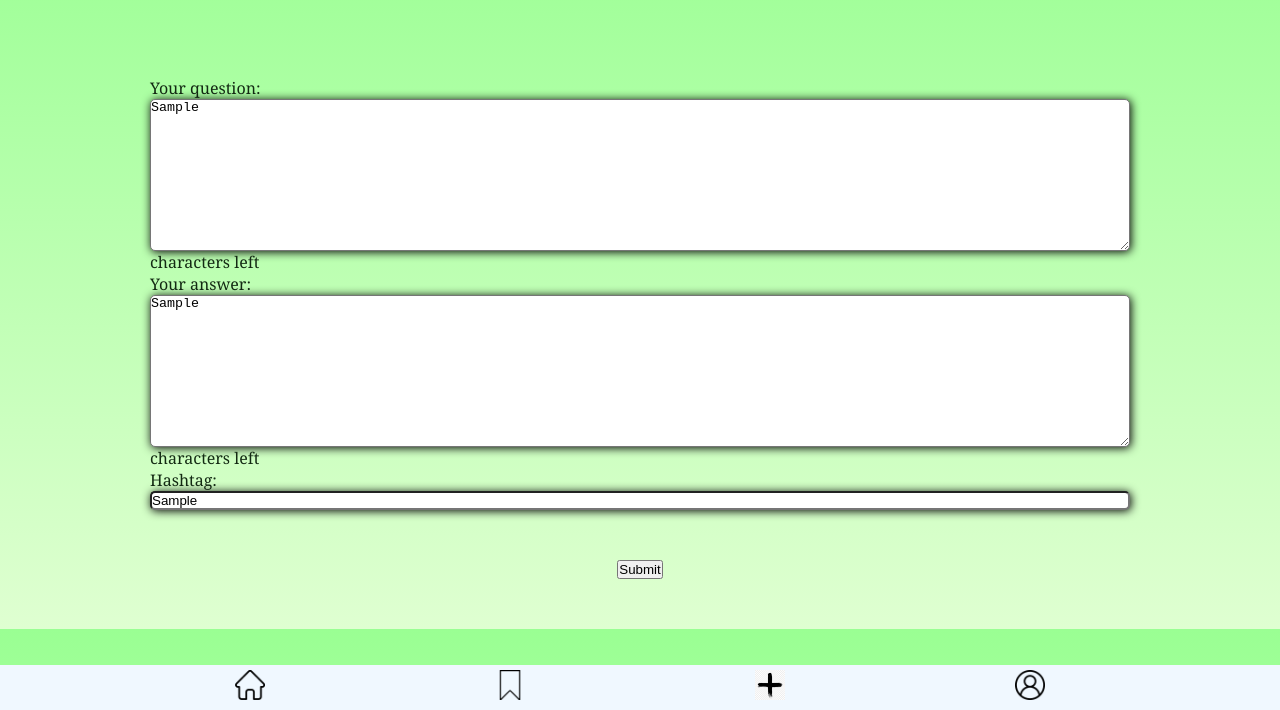
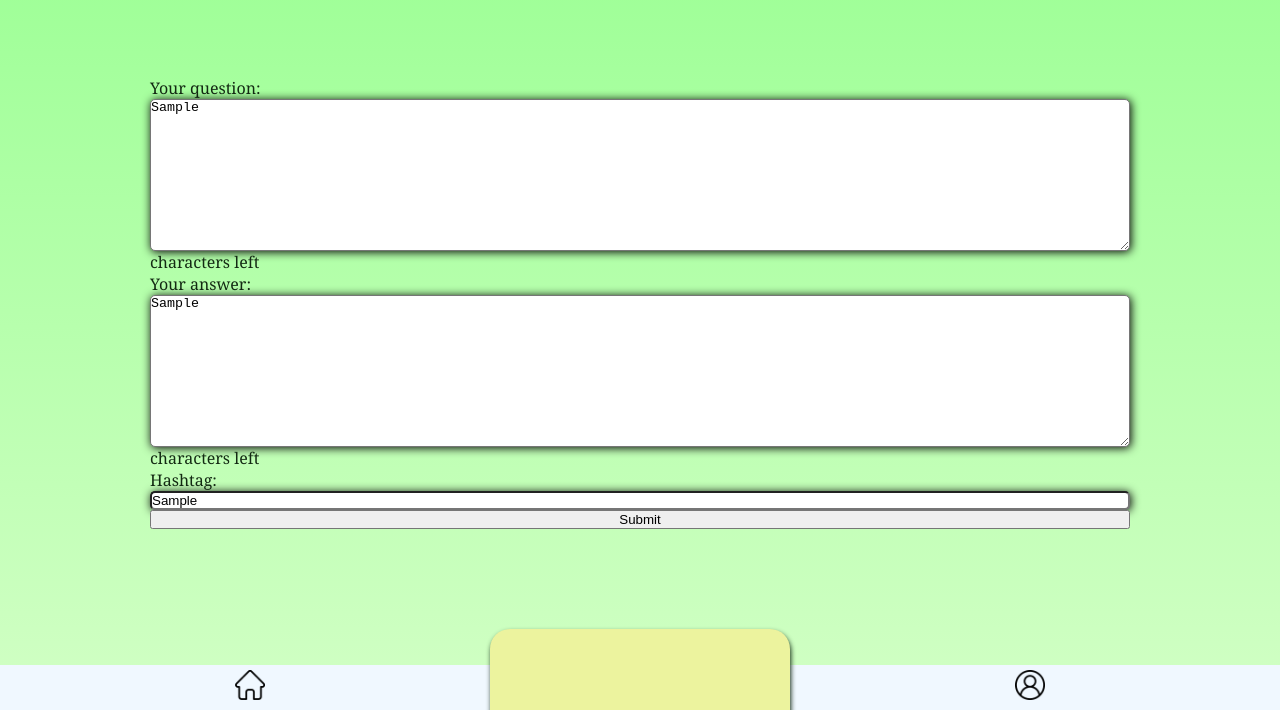
Before and after one commit to victor-f-santos/victor-quiz-app, a plain HTML site: page form.html in a window 1280 px wide. Both pictures are taken after typing "Sample", "Sample", "Sample" into the empty fields and a click on the button "Submit". Shown: the part 90-800 px from the top of the page. Drawn offline with Linux system fonts and the light colour scheme.

Commit message:
card created

```diff
--- a/JS/form.js
+++ b/JS/form.js
@@ -4,9 +4,18 @@ const counter = document.getElementById("your-answer");
 
 form.addEventListener("submit", (event) => {
   event.preventDefault();
+  const formData = new FormData(event.target);
+  const data = Object.fromEntries(formData);
+
+  const card = document.createElement("section");
+  const bookmark = document.createElement("img");
+
+  card.classList.add("question-card");
+
+  document.body.append(card, bookmark);
 });
 
 message.addEventListener("input", function () {
   const messageLenght = message.value.lenght;
-  counter.textContent = `${messageLenght} characters left`;
+  // counter.textContent = `${messageLenght} characters left`;
 });
--- a/form.html
+++ b/form.html
@@ -15,7 +15,7 @@
       <h1>Quiz App</h1>
     </header>
     <main>
-      <form data-js="form" action="" class="form">
+      <form data-js="form" class="form">
         <label for="your-question">Your question:</label>
         <textarea
           name="your-question"
@@ -37,11 +37,10 @@
         <p id="characters">characters left</p>
 
         <label for="hashtag">Hashtag:</label>
-        <input type="text" id="hashtag" />
+        <input type="text" id="hashtag" name="hashtag" />
+        <button type="submit">Submit</button>
+        <section class="submit-button"></section>
       </form>
-      <section class="submit-button">
-        <button type="submit">Submit</button>
-      </section>
     </main>
     <footer>
       <nav class="footer-fixed">
```
